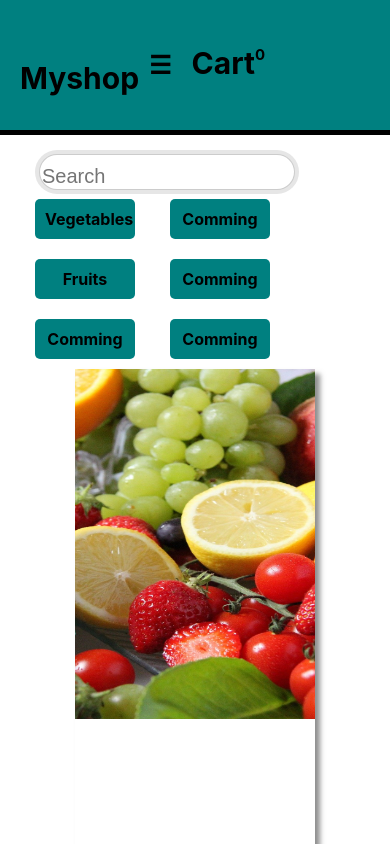
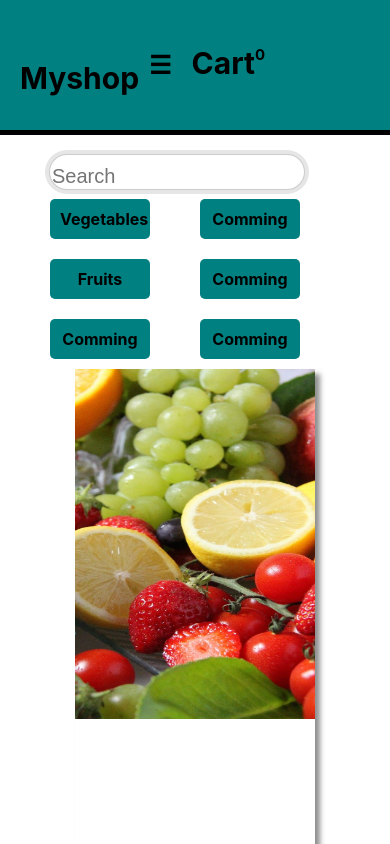
Before and after one commit to mahletbogale/grocery_frontend, a React (Create React App) app: page / in a window 390 px wide. Shown: the top 844 px of the page. Built offline with nearby package versions, Linux system fonts and the light colour scheme; no server answers.

Commit message:
Correction

```diff
--- a/src/App/App.css
+++ b/src/App/App.css
@@ -146,7 +146,7 @@ header h1 {
 @media only screen and (max-width: 600px) {
   .put {
     width: 250px;
-    margin-left: 40px;
+    margin-left: 50px;
     font-size: 20px;
   }
 
@@ -165,7 +165,7 @@ header h1 {
   }
 
   main li {
-    margin-left: 35px;
+    margin-left: 50px;
     margin-top: 10px;
 
     width: 80px;
```
